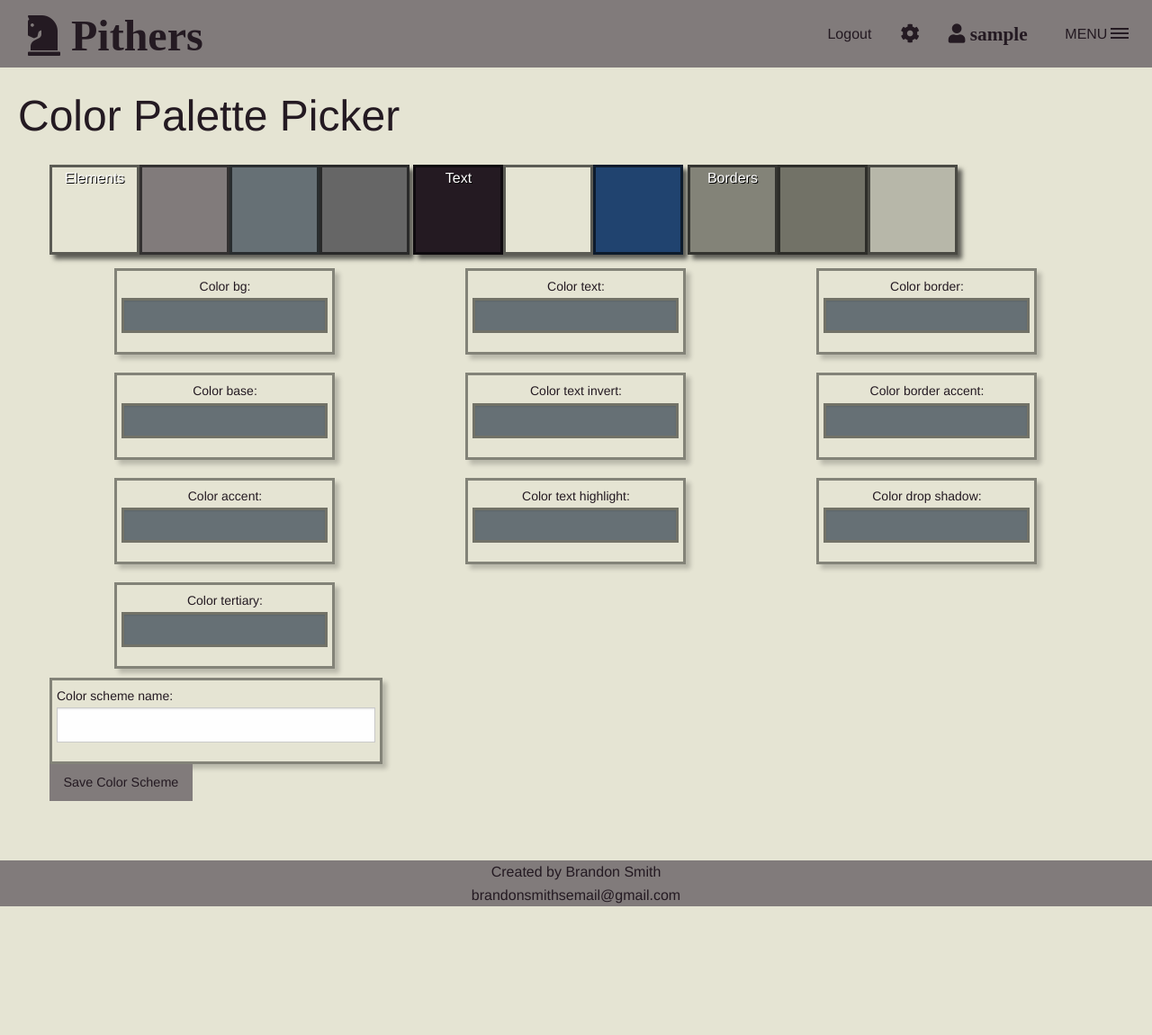
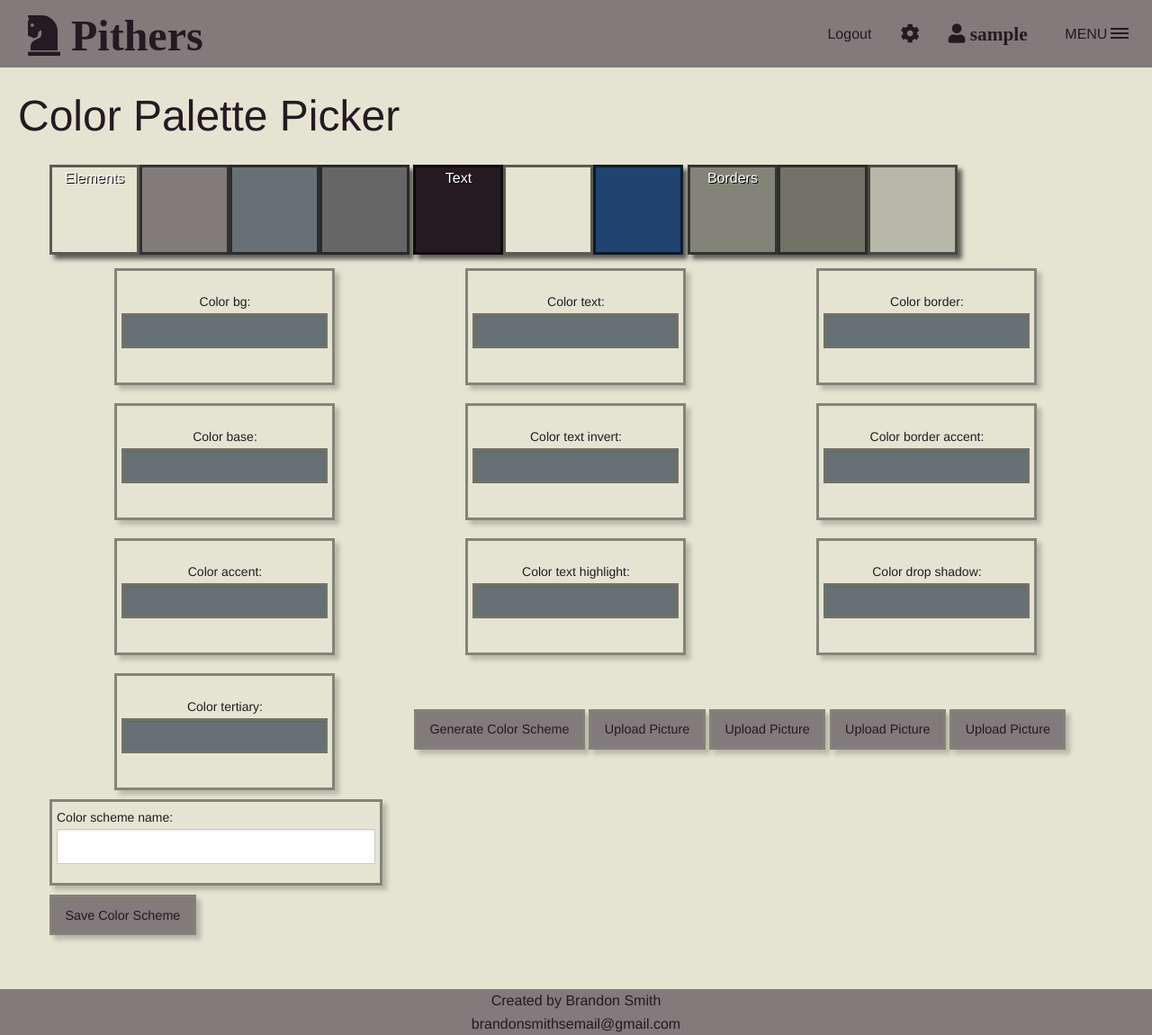
Before and after one commit to Pithers/Web-Work, a Django app: page / in a window 1280 px wide. Shown: the whole page at 90% size. Before the commit the page ends 1007 px from the top, so only its background shows below. Run offline with Django 3.2, Linux system fonts and the light colour scheme; the visitor is signed in with stand-in values (Sample User, id 1); data that the repository does not hold is empty; style sheets or scripts are compiled from the project's sources; some libraries are stand-ins or nearby versions.

Commit message:
Able to now load color schemes from the database into the page. Also beginning work on auto-generating the color scheme.

```diff
--- a/testsite/myapp/static/js/base_app.js
+++ b/testsite/myapp/static/js/base_app.js
@@ -2,6 +2,7 @@
 $(document).foundation();
 var root_style = document.documentElement.style
 
+//Functions to define light and dark modes
 function light_mode() {
   root_style.setProperty("--color-bg", "#e5e4d3");
   root_style.setProperty("--color-base", "#817b7b");
@@ -43,24 +44,50 @@ var fetch_color_scheme = new Vue({
   },
 
   methods: {
+    //Method retrieves color scheme models from database
     getColorScheme: function() {
       axios
         //Access our own API to get a json object
         .get('/rest_color_scheme/')
         //Make sure to grab the response data, not the response itself
         .then(response => (this.color_scheme = response.data.color_scheme))
+    },
+    //Method loads colorscheme into website when clicked. Index locates specific color scheme
+    loadColorScheme: function(index) {
+      //We need to access the object here and set all of the parts
+      //Objects save without hashtag so add it back in before loading
+      root_style.setProperty("--color-bg", "#" + this.color_scheme[index].color_bg);
+      root_style.setProperty("--color-base", "#" + this.color_scheme[index].color_base);
+      root_style.setProperty("--color-accent", "#" + this.color_scheme[index].color_accent);
+      root_style.setProperty("--color-tertiary", "#" + this.color_scheme[index].color_tertiary);
+      root_style.setProperty("--color-text", "#" + this.color_scheme[index].color_text);
+      root_style.setProperty("--color-text-invert", "#" + this.color_scheme[index].color_text_invert);
+      root_style.setProperty("--color-text-highlight", "#" + this.color_scheme[index].color_text_highlight);
+      root_style.setProperty("--color-border", "#" + this.color_scheme[index].color_border);
+      root_style.setProperty("--color-border-accent", "#" + this.color_scheme[index].color_border_accent);
+      root_style.setProperty("--color-drop-shadow", "#" + this.color_scheme[index].color_drop_shadow);
+      //Then save name of color scheme into session Storage
+      sessionStorage.setItem("color-mode", this.color_scheme[index].color_scheme_name);
+
+      //Then save into session storage and update Jscolor boxes
+      updateStorage("all", "save");
+
+      //We need to only update js color when we are on the index page
+      if(window.location.pathname == "/")
+        updateJscolor();
     }
   }
 })
 
+//Function to get color scheme from vue object
 function colorListUpdate() {
   fetch_color_scheme.getColorScheme();
 }
 
 //Upon changing colors, save them to browser session storage so colorscheme can be held across pages
+//If name == "all" then every element will be saved/loaded
 //If method == "save" then the css color property will be saved into session storage
 //If method == "load" then the css color property will be loaded from session storage
-//If name == "all" then every element will be saved/loaded
 function updateStorage(name, method) {
   var all = false;
   if(name == "all") {
--- a/testsite/myapp/static/scss/style.scss
+++ b/testsite/myapp/static/scss/style.scss
@@ -346,12 +346,27 @@ select, [type="number"] {
 
 //Palette Styling
 .palette {
+
+  .auto-generate, .palette-submit {
+    text-align: center;
+    margin-top: 10px;
+    margin-bottom: 10px;
+    border-style: solid;
+    border-width: medium;
+    border-color: var(--color-border);
+    box-shadow: 5px 5px 5px var(--color-drop-shadow);
+  }
+
+  .auto-generate {
+    margin-top: 50px;
+  }
+
   .palette-field {
     text-align: center;
     margin-top: 10px;
     margin-bottom: 10px;
 
-    button.jscolor {
+    button {
       border-style: solid;
       border-width: medium;
       border-color: var(--color-border);
@@ -360,6 +375,7 @@ select, [type="number"] {
       padding-right: 5px;
       padding-top: 5px;
       padding-bottom: 5px;
+      height: 130px;
 
       &:hover {
         background: var(--color-tertiary) !important;
--- a/testsite/myapp/templates/base.html
+++ b/testsite/myapp/templates/base.html
@@ -58,7 +58,9 @@
       </div>
       <!--Offcanvas sidebar-->
       <div class="multilevel-offcanvas off-canvas position-right" id="offCanvasRight" data-off-canvas>
-        <br></br>
+        <br>
+        Content
+        <hr>
         <ul class="vertical menu" data-accordion-menu>
           <li><a href="#">WegGL</a>
             <ul class="menu vertical nested">
@@ -75,21 +77,40 @@
           <li><a href="#">Art</a></li>
           <li><a href="#">Visual Novel</a></li>
         </ul>
-        <br></br>
+        <br>
+        {% if user.is_authenticated %}
+        User: {{ user.username }}
+        {% else %}
+        Account
+        {% endif %}
+        <hr>
         <ul class="vertical menu" data-accordion-menu>
-          <li><a href="#">Account</a>
+          {% if user.is_authenticated %}
+          <li><a href="#">-Preferences-</a></li>
+          <li><a href="/logout/">Logout</a></li>
+          {% else %}
+          <li><a href="/login/">Login</a></li>
+          {% endif %}
+              </li>
+        </ul>
+        <br>
+        Styling
+        <hr>
+        <ul class="vertical menu" data-accordion-menu>
+          <!--Correctly displays color scheme names, but need to turn this into a button that loads the scheme in-->
+          <li><a href="#">My Color Schemes</a>
             <ul class="menu vertical nested">
-              <li><a href="#">Preferences</a></li>
-              {% if user.is_authenticated %}
-              <li><a href="/logout/">Logout</a></li>
-              {% else %}
-              <li><a href="/login/">Login</a></li>
-              {% endif %}
+              <div id="fetch_color_scheme">
+                <div v-if="color_scheme.length == 0">
+                  <li><a href="#">None available</a></li>
+                </div>
+                <div v-for="(item, index) in color_scheme">
+                  <li><a v-on:click="loadColorScheme(index);">[[ item.color_scheme_name ]]</a></li>
+                </div>
+              </div>
             </ul>
           </li>
-          <li><a href="/about/">About</a></li>
         </ul>
-        <br></br>
         <ul class="vertical menu">
           <div class="switch">
             <input class="switch-input" id="light-switch" type="checkbox" onchange="themeUpdate(this);">
@@ -99,23 +120,11 @@
             </label>
           </div>
         </ul>
-        <ul class="vertical menu" data-accordion-menu>
-          <!--Correctly displays color scheme names, but need to turn this into a button that loads the scheme in-->
-          <li><a href="#">My Color Schemes</a>
-            <ul class="menu vertical nested">
-              <div id="fetch_color_scheme">
-                <div v-if="color_scheme.length == 0">
-                  <li><a href="#">None available</a></li>
-                </div>
-                <div v-for="(item, index) in color_scheme">
-                  <li><a href="#">[[ item.color_scheme_name ]]</a></li>
-                </div>
-              </div>
-            </ul>
-          </li>
-        </ul>
-        <br></br>
+        <br>
+        Website
+        <hr>
         <ul class="menu simple social-links">
+          <li><a href="/about/">About</a></li>
           <li><a href="https://github.com/pithers/Web-Work" target="_blank"><i class="fab fa-github-square fa-2x"></i></a></li>
           <li><a href="https://gitlab.com/pithers/Web-Work" target="_blank"><i class="fab fa-gitlab fa-2x"></i></a></li>
         </ul>
--- a/testsite/myapp/templates/index.html
+++ b/testsite/myapp/templates/index.html
@@ -82,6 +82,23 @@
           {% endif %}
         </div>
         {% endfor %}
+        <div class="cell auto">
+            <div class="button auto-generate">
+              Generate Color Scheme
+            </div>
+            <div class="button auto-generate">
+              Upload Picture
+            </div>
+            <div class="button auto-generate">
+              Upload Picture
+            </div>
+            <div class="button auto-generate">
+              Upload Picture
+            </div>
+            <div class="button auto-generate">
+              Upload Picture
+            </div>
+        </div>
       </div>
       <!--Naming Field for ColorScheme-->
       <div class="grid-x grid-padding-x palette-name">
@@ -91,9 +108,9 @@
       <div class="cell">
         <!--Only allow user to save color scheme if they are logged in-->
         {% if user.is_authenticated %}
-        <input type="Submit" class="button" value="Save Color Scheme">
+        <input type="Submit" class="button palette-submit" value="Save Color Scheme">
         {% else %}
-        <div class="button">Please login to save color scheme to profile.</div>
+        <div class="button palette-submit">Please login to save color scheme to profile.</div>
         {% endif %}
       </div>
     </div>
```
